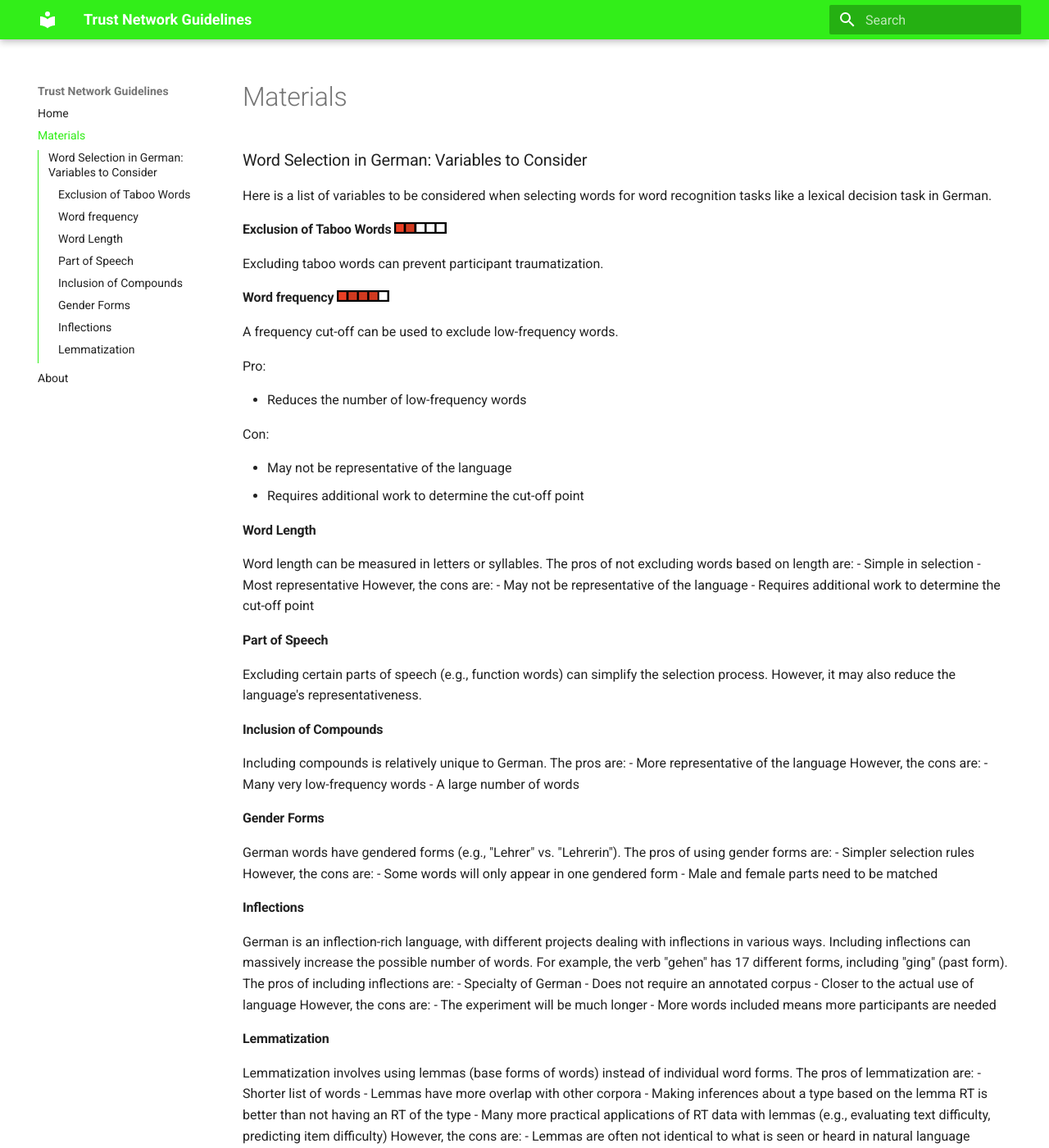
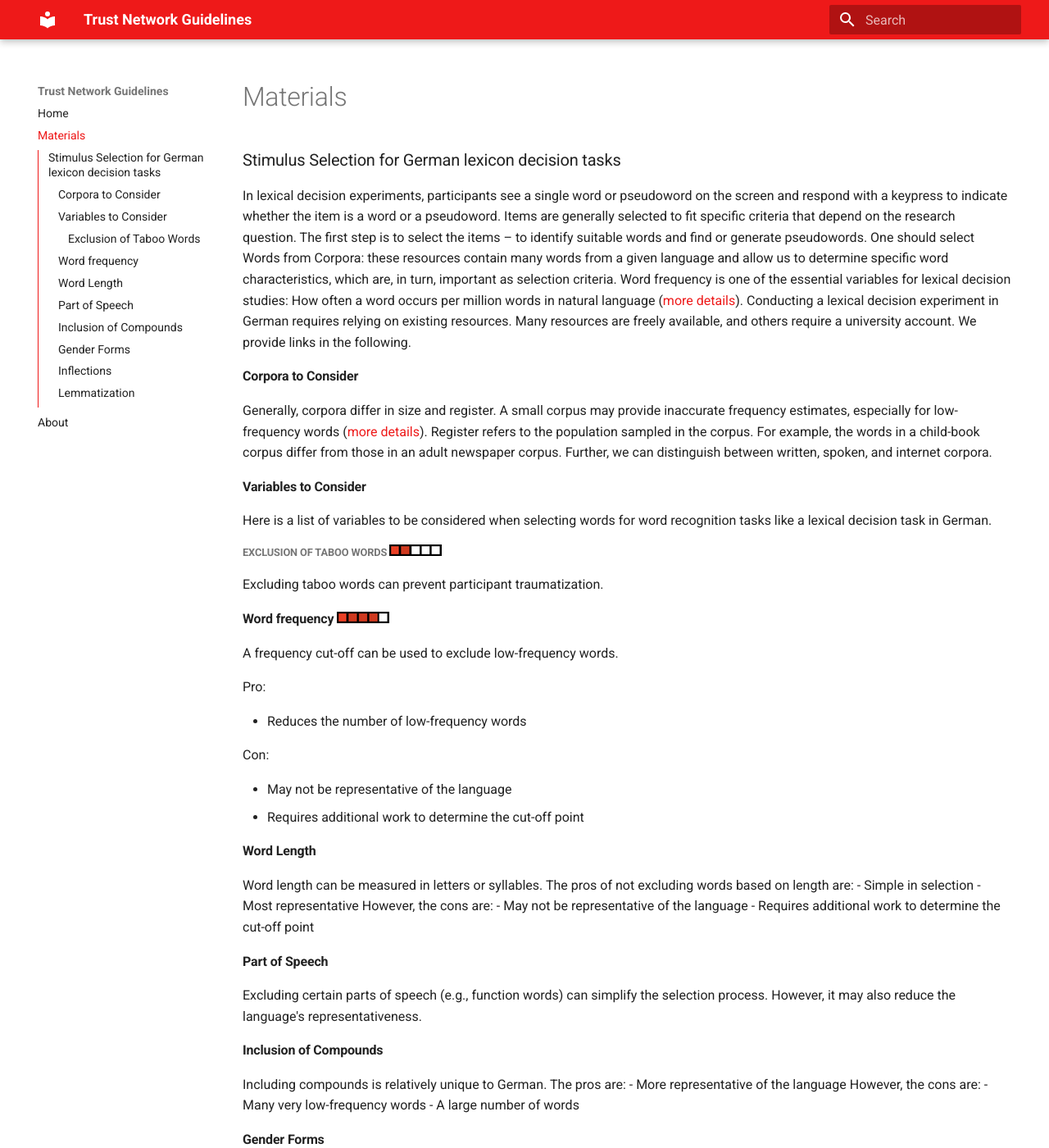
Before and after one commit to cwdeee/trust-network-guidelines, an MkDocs documentation site: the page built from docs/materials.md, in a window 1280 px wide and 1400 px high. Shown: the whole window at 82% size. Built offline with MkDocs 1.6.1 and Material for MkDocs 9.7.7, drawn with Linux system fonts in a browser that asks for light colours.

Commit message:
Materials update

```diff
--- a/docs/materials.md
+++ b/docs/materials.md
@@ -1,7 +1,13 @@
-### Word Selection in German: Variables to Consider
+### Stimulus Selection for German lexicon decision tasks
+In lexical decision experiments, participants see a single word or pseudoword on the screen and respond with a keypress to indicate whether the item is a word or a pseudoword. Items are generally selected to fit specific criteria that depend on the research question. The first step is to select the items – to identify suitable words and find or generate pseudowords. One should select Words from Corpora: these resources contain many words from a given language and allow us to determine specific word characteristics, which are, in turn, important as selection criteria. Word frequency is one of the essential variables for lexical decision studies: How often a word occurs per million words in natural language ([more details](https://doi.org/10.1177/0963721417727)). Conducting a lexical decision experiment in German requires relying on existing resources. Many resources are freely available, and others require a university account. We provide links in the following.
+
+#### Corpora to Consider
+Generally, corpora differ in size and register. A small corpus may provide inaccurate frequency estimates, especially for low-frequency words ([more details](https://doi.org/10.1037/0096-3445.113.2.256)). Register refers to the population sampled in the corpus. For example, the words in a child-book corpus differ from those in an adult newspaper corpus. Further, we can distinguish between written, spoken, and internet corpora.
+
+#### Variables to Consider
 Here is a list of variables to be considered when selecting words for word recognition tasks like a lexical decision task in German.
 
-#### Exclusion of Taboo Words ![Importance Rating 2](images/rating2.png)
+##### Exclusion of Taboo Words ![Importance Rating 2](images/rating2.png)
 Excluding taboo words can prevent participant traumatization.
 
 #### Word frequency ![Importance Rating 4](images/rating4.png)
--- a/docs/stylesheets/extra.css
+++ b/docs/stylesheets/extra.css
@@ -1,6 +1,6 @@
 
 :root {
-  --md-primary-fg-color: #32ee19;
+  --md-primary-fg-color:rgb(238, 25, 25);
   --md-primary-fg-color--light: #F46C66;
   --md-primary-fg-color--dark: #B51A13;
 }
```
